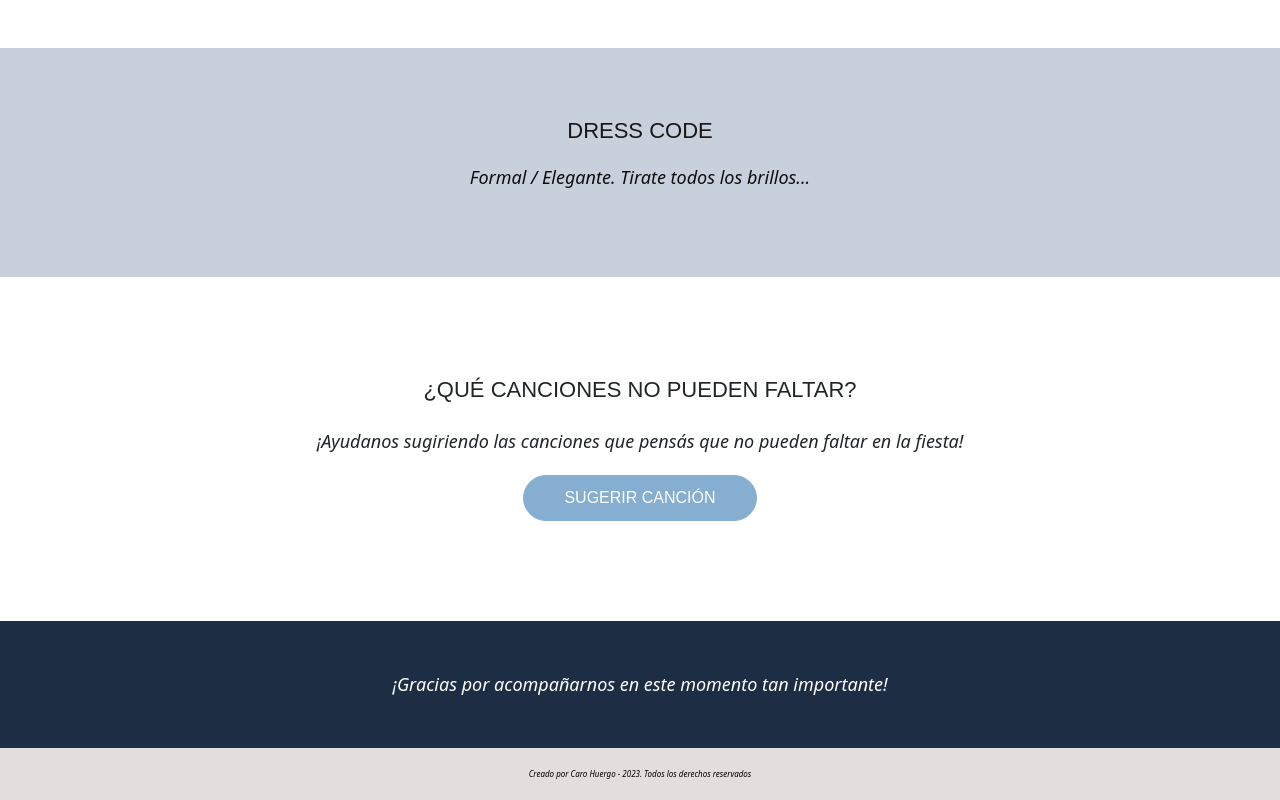
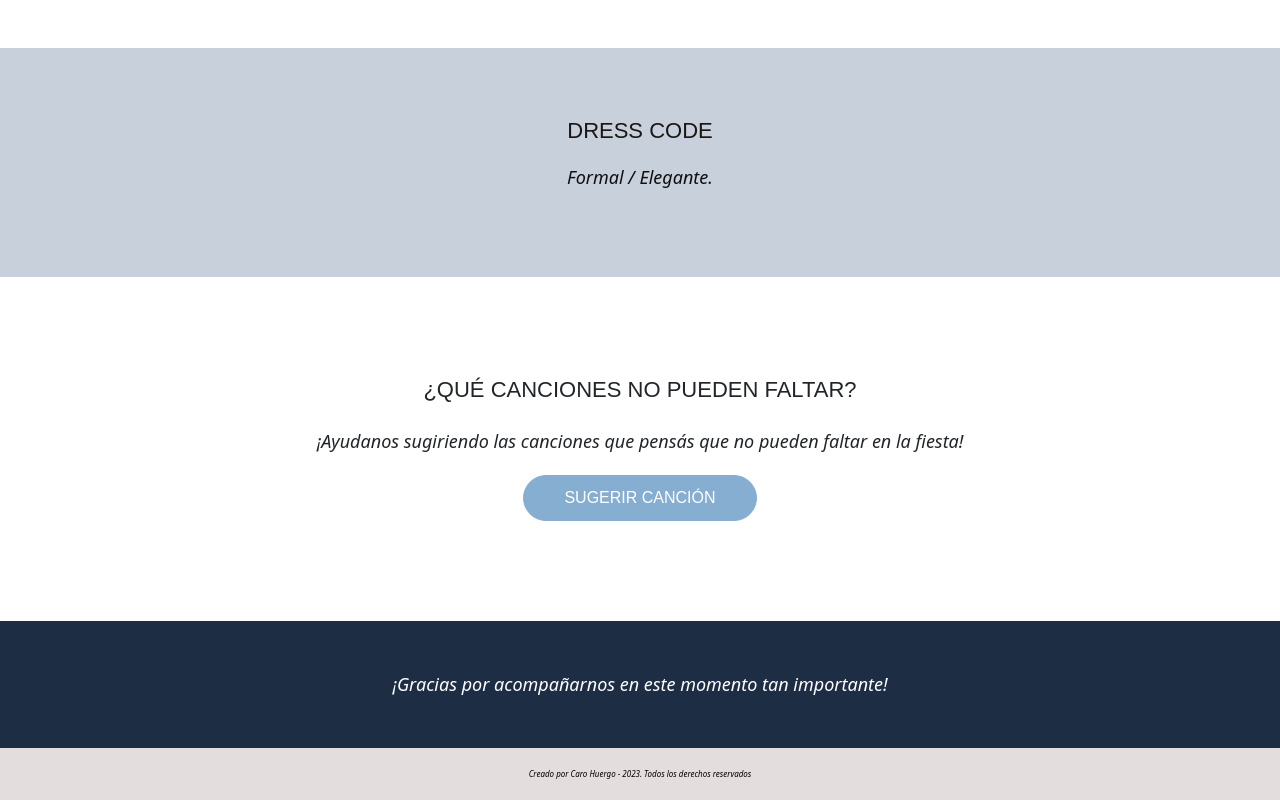
Before and after one commit to Carohuergo/InvitacionCasamiento, a React (Create React App) app: page / in a window 1280 px wide. Shown: the part 2211-3011 px from the top of the page. Built offline with nearby package versions, Linux system fonts and the light colour scheme.

Commit message:
grabo prueba tres

```diff
--- a/public/index.html
+++ b/public/index.html
@@ -24,7 +24,7 @@
       work correctly both with client-side routing and a non-root public URL.
       Learn how to configure a non-root public URL by running `npm run build`.
     -->
-    <title>Gero&Caro</title>
+    <title>Silvina&Baby</title>
   </head>
   <body>
     <noscript>You need to enable JavaScript to run this app.</noscript>
--- a/src/Componentes/DresCode/DressCode.jsx
+++ b/src/Componentes/DresCode/DressCode.jsx
@@ -7,7 +7,7 @@ export const DressCode = () => {
   <div class="container">
 
     <h4>DRESS CODE</h4>
-    <p>Formal / Elegante. Tirate todos los brillos...</p>
+    <p>Formal / Elegante.</p>
 
 
 
```
